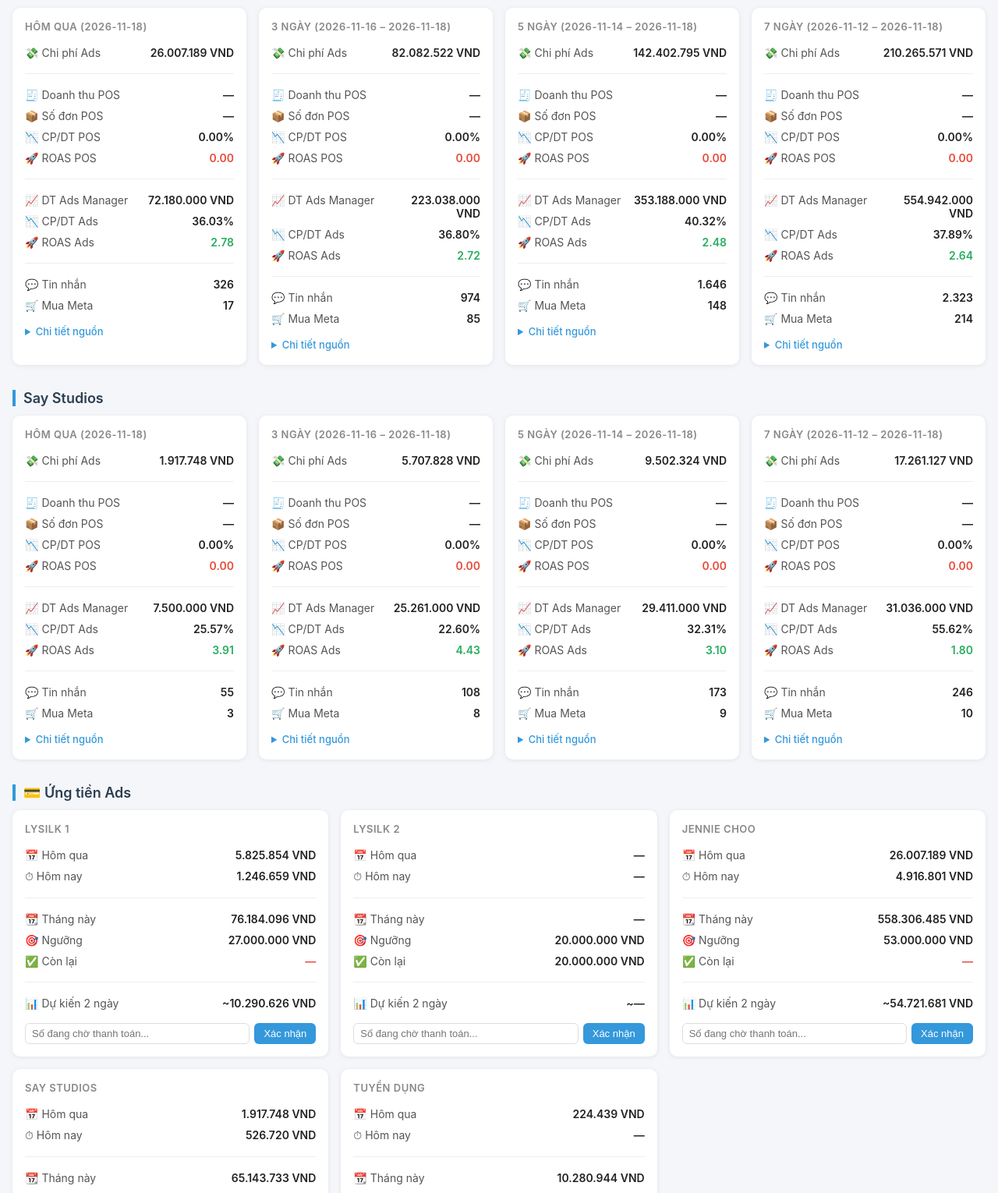
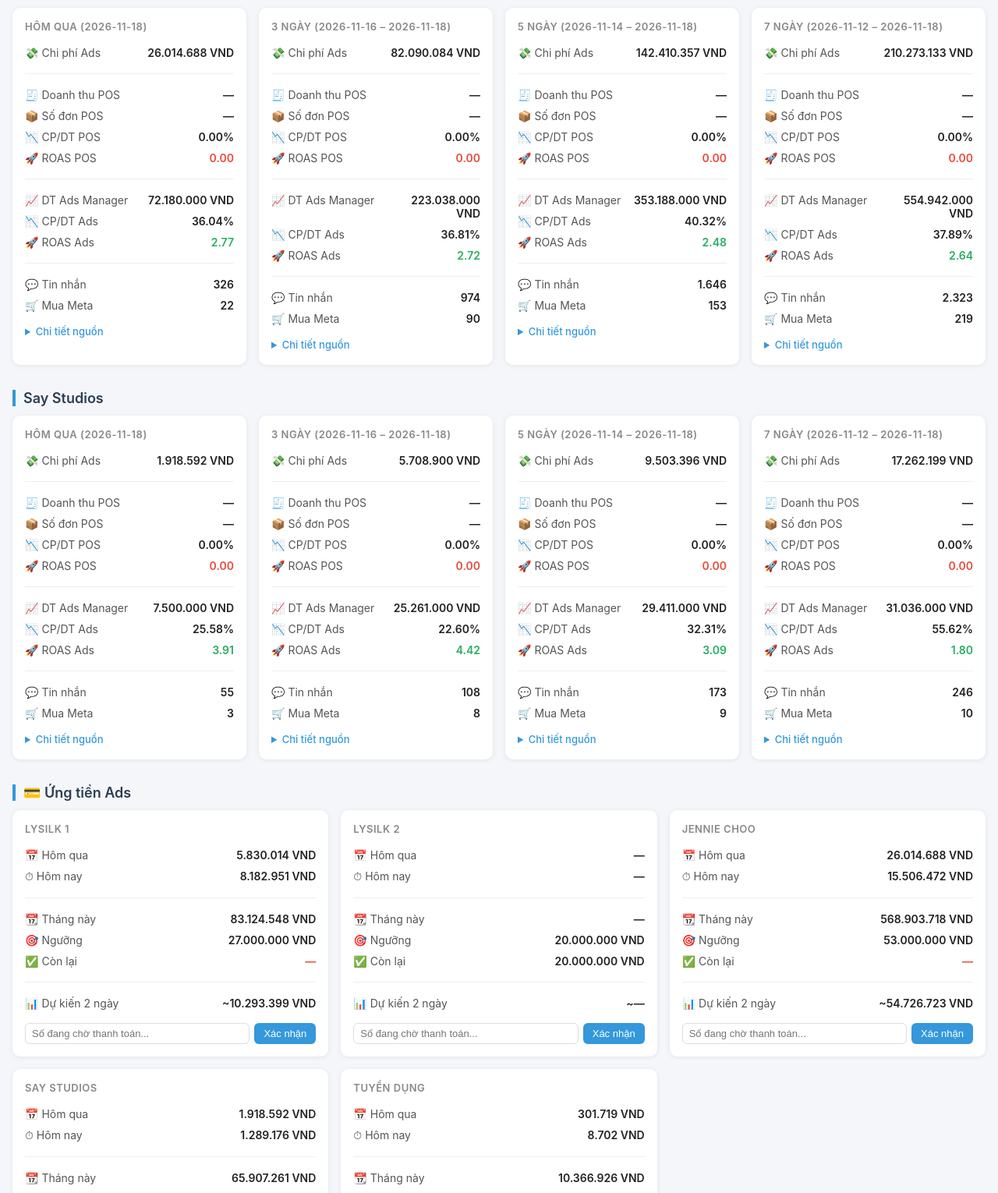
Before and after one commit to khanhle1996/bao-cao-ads-pos, a plain HTML site: page docs/index.html in a window 1280 px wide. Shown: the part 670-2200 px from the top of the page at 78% size. Drawn offline with Linux system fonts and the light colour scheme.

Commit message:
chore: update dashboard [skip ci]

```diff
--- a/docs/index.html
+++ b/docs/index.html
@@ -60,8 +60,8 @@
     <header>
       <h1>📊 Báo cáo Ads/POS — Antigravity</h1>
       <div class="meta">
-        <span>🕐 Cập nhật lúc: <strong>10:06 19/11/2026</strong></span>
-        <span>⏭ Dự kiến cập nhật: 11:00 19/11/2026</span>
+        <span>🕐 Cập nhật lúc: <strong>16:41 19/11/2026</strong></span>
+        <span>⏭ Dự kiến cập nhật: 17:00 19/11/2026</span>
       </div>
     </header>
 
@@ -71,7 +71,7 @@
 <div class="card">
   <div class="card-title">Hôm qua (2026-11-18)</div>
   <table>
-    <tr><td>💸 Chi phí Ads</td><td>5.825.854 VND</td></tr>
+    <tr><td>💸 Chi phí Ads</td><td>5.830.014 VND</td></tr>
     <tr><td colspan="2"><hr class="divider"></td></tr>
     <tr><td>🧾 Doanh thu POS</td><td>—</td></tr>
     <tr><td>📦 Số đơn POS</td><td>—</td></tr>
@@ -79,17 +79,17 @@
     <tr><td>🚀 ROAS POS</td><td class="roas-bad">0.00</td></tr>
     <tr><td colspan="2"><hr class="divider"></td></tr>
     <tr><td>📈 DT Ads Manager</td><td>25.959.500 VND</td></tr>
-    <tr><td>📉 CP/DT Ads</td><td>22.44%</td></tr>
-    <tr><td>🚀 ROAS Ads</td><td class="roas-good">4.46</td></tr>
+    <tr><td>📉 CP/DT Ads</td><td>22.46%</td></tr>
+    <tr><td>🚀 ROAS Ads</td><td class="roas-good">4.45</td></tr>
     <tr><td colspan="2"><hr class="divider"></td></tr>
     <tr><td>💬 Tin nhắn</td><td>128</td></tr>
     <tr><td>🛒 Mua Meta</td><td>24</td></tr></table>
-  <details><summary>Chi tiết nguồn</summary><div class="breakdown">Ads: 333437301521518: 5.825.854 VND; 3219708974940795: —<br>POS: 638801: — / 0 đơn</div></details>
+  <details><summary>Chi tiết nguồn</summary><div class="breakdown">Ads: 333437301521518: 5.830.014 VND; 3219708974940795: —<br>POS: 638801: — / 0 đơn</div></details>
 </div>
 <div class="card">
   <div class="card-title">3 ngày (2026-11-16 – 2026-11-18)</div>
   <table>
-    <tr><td>💸 Chi phí Ads</td><td>15.435.939 VND</td></tr>
+    <tr><td>💸 Chi phí Ads</td><td>15.440.099 VND</td></tr>
     <tr><td colspan="2"><hr class="divider"></td></tr>
     <tr><td>🧾 Doanh thu POS</td><td>—</td></tr>
     <tr><td>📦 Số đơn POS</td><td>—</td></tr>
@@ -102,12 +102,12 @@
     <tr><td colspan="2"><hr class="divider"></td></tr>
     <tr><td>💬 Tin nhắn</td><td>311</td></tr>
     <tr><td>🛒 Mua Meta</td><td>58</td></tr></table>
-  <details><summary>Chi tiết nguồn</summary><div class="breakdown">Ads: 333437301521518: 15.435.939 VND; 3219708974940795: —<br>POS: 638801: — / 0 đơn</div></details>
+  <details><summary>Chi tiết nguồn</summary><div class="breakdown">Ads: 333437301521518: 15.440.099 VND; 3219708974940795: —<br>POS: 638801: — / 0 đơn</div></details>
 </div>
 <div class="card">
   <div class="card-title">5 ngày (2026-11-14 – 2026-11-18)</div>
   <table>
-    <tr><td>💸 Chi phí Ads</td><td>24.992.205 VND</td></tr>
+    <tr><td>💸 Chi phí Ads</td><td>24.996.365 VND</td></tr>
     <tr><td colspan="2"><hr class="divider"></td></tr>
     <tr><td>🧾 Doanh thu POS</td><td>—</td></tr>
     <tr><td>📦 Số đơn POS</td><td>—</td></tr>
@@ -115,17 +115,17 @@
     <tr><td>🚀 ROAS POS</td><td class="roas-bad">0.00</td></tr>
     <tr><td colspan="2"><hr class="divider"></td></tr>
     <tr><td>📈 DT Ads Manager</td><td>92.928.500 VND</td></tr>
-    <tr><td>📉 CP/DT Ads</td><td>26.89%</td></tr>
+    <tr><td>📉 CP/DT Ads</td><td>26.90%</td></tr>
     <tr><td>🚀 ROAS Ads</td><td class="roas-good">3.72</td></tr>
     <tr><td colspan="2"><hr class="divider"></td></tr>
     <tr><td>💬 Tin nhắn</td><td>484</td></tr>
     <tr><td>🛒 Mua Meta</td><td>86</td></tr></table>
-  <details><summary>Chi tiết nguồn</summary><div class="breakdown">Ads: 333437301521518: 24.992.205 VND; 3219708974940795: —<br>POS: 638801: — / 0 đơn</div></details>
+  <details><summary>Chi tiết nguồn</summary><div class="breakdown">Ads: 333437301521518: 24.996.365 VND; 3219708974940795: —<br>POS: 638801: — / 0 đơn</div></details>
 </div>
 <div class="card">
   <div class="card-title">7 ngày (2026-11-12 – 2026-11-18)</div>
   <table>
-    <tr><td>💸 Chi phí Ads</td><td>32.547.891 VND</td></tr>
+    <tr><td>💸 Chi phí Ads</td><td>32.552.051 VND</td></tr>
     <tr><td colspan="2"><hr class="divider"></td></tr>
     <tr><td>🧾 Doanh thu POS</td><td>—</td></tr>
     <tr><td>📦 Số đơn POS</td><td>—</td></tr>
@@ -138,7 +138,7 @@
     <tr><td colspan="2"><hr class="divider"></td></tr>
     <tr><td>💬 Tin nhắn</td><td>556</td></tr>
     <tr><td>🛒 Mua Meta</td><td>99</td></tr></table>
-  <details><summary>Chi tiết nguồn</summary><div class="breakdown">Ads: 333437301521518: 32.547.891 VND; 3219708974940795: —<br>POS: 638801: — / 0 đơn</div></details>
+  <details><summary>Chi tiết nguồn</summary><div class="breakdown">Ads: 333437301521518: 32.552.051 VND; 3219708974940795: —<br>POS: 638801: — / 0 đơn</div></details>
 </div></div>
 </section>
 <section class="brand">
@@ -147,7 +147,7 @@
 <div class="card">
   <div class="card-title">Hôm qua (2026-11-18)</div>
   <table>
-    <tr><td>💸 Chi phí Ads</td><td>26.007.189 VND</td></tr>
+    <tr><td>💸 Chi phí Ads</td><td>26.014.688 VND</td></tr>
     <tr><td colspan="2"><hr class="divider"></td></tr>
     <tr><td>🧾 Doanh thu POS</td><td>—</td></tr>
     <tr><td>📦 Số đơn POS</td><td>—</td></tr>
@@ -155,17 +155,17 @@
     <tr><td>🚀 ROAS POS</td><td class="roas-bad">0.00</td></tr>
     <tr><td colspan="2"><hr class="divider"></td></tr>
     <tr><td>📈 DT Ads Manager</td><td>72.180.000 VND</td></tr>
-    <tr><td>📉 CP/DT Ads</td><td>36.03%</td></tr>
-    <tr><td>🚀 ROAS Ads</td><td class="roas-good">2.78</td></tr>
+    <tr><td>📉 CP/DT Ads</td><td>36.04%</td></tr>
+    <tr><td>🚀 ROAS Ads</td><td class="roas-good">2.77</td></tr>
     <tr><td colspan="2"><hr class="divider"></td></tr>
     <tr><td>💬 Tin nhắn</td><td>326</td></tr>
-    <tr><td>🛒 Mua Meta</td><td>17</td></tr></table>
-  <details><summary>Chi tiết nguồn</summary><div class="breakdown">Ads: 692061999078661: 26.007.189 VND<br>POS: 20094936: — / 0 đơn</div></details>
+    <tr><td>🛒 Mua Meta</td><td>22</td></tr></table>
+  <details><summary>Chi tiết nguồn</summary><div class="breakdown">Ads: 692061999078661: 26.014.688 VND<br>POS: 20094936: — / 0 đơn</div></details>
 </div>
 <div class="card">
   <div class="card-title">3 ngày (2026-11-16 – 2026-11-18)</div>
   <table>
-    <tr><td>💸 Chi phí Ads</td><td>82.082.522 VND</td></tr>
+    <tr><td>💸 Chi phí Ads</td><td>82.090.084 VND</td></tr>
     <tr><td colspan="2"><hr class="divider"></td></tr>
     <tr><td>🧾 Doanh thu POS</td><td>—</td></tr>
     <tr><td>📦 Số đơn POS</td><td>—</td></tr>
@@ -173,17 +173,17 @@
     <tr><td>🚀 ROAS POS</td><td class="roas-bad">0.00</td></tr>
     <tr><td colspan="2"><hr class="divider"></td></tr>
     <tr><td>📈 DT Ads Manager</td><td>223.038.000 VND</td></tr>
-    <tr><td>📉 CP/DT Ads</td><td>36.80%</td></tr>
+    <tr><td>📉 CP/DT Ads</td><td>36.81%</td></tr>
     <tr><td>🚀 ROAS Ads</td><td class="roas-good">2.72</td></tr>
     <tr><td colspan="2"><hr class="divider"></td></tr>
     <tr><td>💬 Tin nhắn</td><td>974</td></tr>
-    <tr><td>🛒 Mua Meta</td><td>85</td></tr></table>
-  <details><summary>Chi tiết nguồn</summary><div class="breakdown">Ads: 692061999078661: 82.082.522 VND<br>POS: 20094936: — / 0 đơn</div></details>
+    <tr><td>🛒 Mua Meta</td><td>90</td></tr></table>
+  <details><summary>Chi tiết nguồn</summary><div class="breakdown">Ads: 692061999078661: 82.090.084 VND<br>POS: 20094936: — / 0 đơn</div></details>
 </div>
 <div class="card">
   <div class="card-title">5 ngày (2026-11-14 – 2026-11-18)</div>
   <table>
-    <tr><td>💸 Chi phí Ads</td><td>142.402.795 VND</td></tr>
+    <tr><td>💸 Chi phí Ads</td><td>142.410.357 VND</td></tr>
     <tr><td colspan="2"><hr class="divider"></td></tr>
     <tr><td>🧾 Doanh thu POS</td><td>—</td></tr>
     <tr><td>📦 Số đơn POS</td><td>—</td></tr>
@@ -195,13 +195,13 @@
     <tr><td>🚀 ROAS Ads</td><td class="roas-good">2.48</td></tr>
     <tr><td colspan="2"><hr class="divider"></td></tr>
     <tr><td>💬 Tin nhắn</td><td>1.646</td></tr>
-    <tr><td>🛒 Mua Meta</td><td>148</td></tr></table>
-  <details><summary>Chi tiết nguồn</summary><div class="breakdown">Ads: 692061999078661: 142.402.795 VND<br>POS: 20094936: — / 0 đơn</div></details>
+    <tr><td>🛒 Mua Meta</td><td>153</td></tr></table>
+  <details><summary>Chi tiết nguồn</summary><div class="breakdown">Ads: 692061999078661: 142.410.357 VND<br>POS: 20094936: — / 0 đơn</div></details>
 </div>
 <div class="card">
   <div class="card-title">7 ngày (2026-11-12 – 2026-11-18)</div>
   <table>
-    <tr><td>💸 Chi phí Ads</td><td>210.265.571 VND</td></tr>
+    <tr><td>💸 Chi phí Ads</td><td>210.273.133 VND</td></tr>
     <tr><td colspan="2"><hr class="divider"></td></tr>
     <tr><td>🧾 Doanh thu POS</td><td>—</td></tr>
     <tr><td>📦 Số đơn POS</td><td>—</td></tr>
@@ -213,8 +213,8 @@
     <tr><td>🚀 ROAS Ads</td><td class="roas-good">2.64</td></tr>
     <tr><td colspan="2"><hr class="divider"></td></tr>
     <tr><td>💬 Tin nhắn</td><td>2.323</td></tr>
-    <tr><td>🛒 Mua Meta</td><td>214</td></tr></table>
-  <details><summary>Chi tiết nguồn</summary><div class="breakdown">Ads: 692061999078661: 210.265.571 VND<br>POS: 20094936: — / 0 đơn</div></details>
+    <tr><td>🛒 Mua Meta</td><td>219</td></tr></table>
+  <details><summary>Chi tiết nguồn</summary><div class="breakdown">Ads: 692061999078661: 210.273.133 VND<br>POS: 20094936: — / 0 đơn</div></details>
 </div></div>
 </section>
 <section class="brand">
@@ -223,7 +223,7 @@
 <div class="card">
   <div class="card-title">Hôm qua (2026-11-18)</div>
   <table>
-    <tr><td>💸 Chi phí Ads</td><td>1.917.748 VND</td></tr>
+    <tr><td>💸 Chi phí Ads</td><td>1.918.592 VND</td></tr>
     <tr><td colspan="2"><hr class="divider"></td></tr>
     <tr><td>🧾 Doanh thu POS</td><td>—</td></tr>
     <tr><td>📦 Số đơn POS</td><td>—</td></tr>
@@ -231,17 +231,17 @@
     <tr><td>🚀 ROAS POS</td><td class="roas-bad">0.00</td></tr>
     <tr><td colspan="2"><hr class="divider"></td></tr>
     <tr><td>📈 DT Ads Manager</td><td>7.500.000 VND</td></tr>
-    <tr><td>📉 CP/DT Ads</td><td>25.57%</td></tr>
+    <tr><td>📉 CP/DT Ads</td><td>25.58%</td></tr>
     <tr><td>🚀 ROAS Ads</td><td class="roas-good">3.91</td></tr>
     <tr><td colspan="2"><hr class="divider"></td></tr>
     <tr><td>💬 Tin nhắn</td><td>55</td></tr>
     <tr><td>🛒 Mua Meta</td><td>3</td></tr></table>
-  <details><summary>Chi tiết nguồn</summary><div class="breakdown">Ads: 1738022036969927: 1.917.748 VND<br>POS: 2619361: — / 0 đơn</div></details>
+  <details><summary>Chi tiết nguồn</summary><div class="breakdown">Ads: 1738022036969927: 1.918.592 VND<br>POS: 2619361: — / 0 đơn</div></details>
 </div>
 <div class="card">
   <div class="card-title">3 ngày (2026-11-16 – 2026-11-18)</div>
   <table>
-    <tr><td>💸 Chi phí Ads</td><td>5.707.828 VND</td></tr>
+    <tr><td>💸 Chi phí Ads</td><td>5.708.900 VND</td></tr>
     <tr><td colspan="2"><hr class="divider"></td></tr>
     <tr><td>🧾 Doanh thu POS</td><td>—</td></tr>
     <tr><td>📦 Số đơn POS</td><td>—</td></tr>
@@ -250,16 +250,16 @@
     <tr><td colspan="2"><hr class="divider"></td></tr>
     <tr><td>📈 DT Ads Manager</td><td>25.261.000 VND</td></tr>
     <tr><td>📉 CP/DT Ads</td><td>22.60%</td></tr>
-    <tr><td>🚀 ROAS Ads</td><td class="roas-good">4.43</td></tr>
+    <tr><td>🚀 ROAS Ads</td><td class="roas-good">4.42</td></tr>
     <tr><td colspan="2"><hr class="divider"></td></tr>
     <tr><td>💬 Tin nhắn</td><td>108</td></tr>
     <tr><td>🛒 Mua Meta</td><td>8</td></tr></table>
-  <details><summary>Chi tiết nguồn</summary><div class="breakdown">Ads: 1738022036969927: 5.707.828 VND<br>POS: 2619361: — / 0 đơn</div></details>
+  <details><summary>Chi tiết nguồn</summary><div class="breakdown">Ads: 1738022036969927: 5.708.900 VND<br>POS: 2619361: — / 0 đơn</div></details>
 </div>
 <div class="card">
   <div class="card-title">5 ngày (2026-11-14 – 2026-11-18)</div>
   <table>
-    <tr><td>💸 Chi phí Ads</td><td>9.502.324 VND</td></tr>
+    <tr><td>💸 Chi phí Ads</td><td>9.503.396 VND</td></tr>
     <tr><td colspan="2"><hr class="divider"></td></tr>
     <tr><td>🧾 Doanh thu POS</td><td>—</td></tr>
     <tr><td>📦 Số đơn POS</td><td>—</td></tr>
@@ -268,16 +268,16 @@
     <tr><td colspan="2"><hr class="divider"></td></tr>
     <tr><td>📈 DT Ads Manager</td><td>29.411.000 VND</td></tr>
     <tr><td>📉 CP/DT Ads</td><td>32.31%</td></tr>
-    <tr><td>🚀 ROAS Ads</td><td class="roas-good">3.10</td></tr>
+    <tr><td>🚀 ROAS Ads</td><td class="roas-good">3.09</td></tr>
     <tr><td colspan="2"><hr class="divider"></td></tr>
     <tr><td>💬 Tin nhắn</td><td>173</td></tr>
     <tr><td>🛒 Mua Meta</td><td>9</td></tr></table>
-  <details><summary>Chi tiết nguồn</summary><div class="breakdown">Ads: 1738022036969927: 9.502.324 VND<br>POS: 2619361: — / 0 đơn</div></details>
+  <details><summary>Chi tiết nguồn</summary><div class="breakdown">Ads: 1738022036969927: 9.503.396 VND<br>POS: 2619361: — / 0 đơn</div></details>
 </div>
 <div class="card">
   <div class="card-title">7 ngày (2026-11-12 – 2026-11-18)</div>
   <table>
-    <tr><td>💸 Chi phí Ads</td><td>17.261.127 VND</td></tr>
+    <tr><td>💸 Chi phí Ads</td><td>17.262.199 VND</td></tr>
     <tr><td colspan="2"><hr class="divider"></td></tr>
     <tr><td>🧾 Doanh thu POS</td><td>—</td></tr>
     <tr><td>📦 Số đơn POS</td><td>—</td></tr>
@@ -290,24 +290,24 @@
     <tr><td colspan="2"><hr class="divider"></td></tr>
     <tr><td>💬 Tin nhắn</td><td>246</td></tr>
     <tr><td>🛒 Mua Meta</td><td>10</td></tr></table>
-  <details><summary>Chi tiết nguồn</summary><div class="breakdown">Ads: 1738022036969927: 17.261.127 VND<br>POS: 2619361: — / 0 đơn</div></details>
+  <details><summary>Chi tiết nguồn</summary><div class="breakdown">Ads: 1738022036969927: 17.262.199 VND<br>POS: 2619361: — / 0 đơn</div></details>
 </div></div>
 </section>
 
 <section class="brand">
   <h2>💳 Ứng tiền Ads</h2>
   <div class="cards cards-5">
-<div class="card billing-card" data-account-id="333437301521518" data-threshold="27000000" data-forecast="10290626">
+<div class="card billing-card" data-account-id="333437301521518" data-threshold="27000000" data-forecast="10293399">
   <div class="card-title">Lysilk 1</div>
   <table>
-    <tr><td>📅 Hôm qua</td><td>5.825.854 VND</td></tr>
-    <tr><td>⏱ Hôm nay</td><td>1.246.659 VND</td></tr>
+    <tr><td>📅 Hôm qua</td><td>5.830.014 VND</td></tr>
+    <tr><td>⏱ Hôm nay</td><td>8.182.951 VND</td></tr>
     <tr><td colspan="2"><hr class="divider"></td></tr>
-    <tr><td>📆 Tháng này</td><td>76.184.096 VND</td></tr>
+    <tr><td>📆 Tháng này</td><td>83.124.548 VND</td></tr>
     <tr><td>🎯 Ngưỡng</td><td>27.000.000 VND</td></tr>
     <tr><td>✅ Còn lại</td><td class="remaining-val threshold-warn">—</td></tr>
     <tr><td colspan="2"><hr class="divider"></td></tr>
-    <tr><td>📊 Dự kiến 2 ngày</td><td>~10.290.626 VND</td></tr></table>
+    <tr><td>📊 Dự kiến 2 ngày</td><td>~10.293.399 VND</td></tr></table>
 
   <div class="billing-input">
     <input type="text" class="pending-input" placeholder="Số đang chờ thanh toán...">
@@ -331,51 +331,51 @@
     <button class="done-btn">Xác nhận</button>
   </div>
 </div>
-<div class="card billing-card" data-account-id="692061999078661" data-threshold="53000000" data-forecast="54721681">
+<div class="card billing-card" data-account-id="692061999078661" data-threshold="53000000" data-forecast="54726722">
   <div class="card-title">Jennie Choo</div>
   <table>
-    <tr><td>📅 Hôm qua</td><td>26.007.189 VND</td></tr>
-    <tr><td>⏱ Hôm nay</td><td>4.916.801 VND</td></tr>
+    <tr><td>📅 Hôm qua</td><td>26.014.688 VND</td></tr>
+    <tr><td>⏱ Hôm nay</td><td>15.506.472 VND</td></tr>
     <tr><td colspan="2"><hr class="divider"></td></tr>
-    <tr><td>📆 Tháng này</td><td>558.306.485 VND</td></tr>
+    <tr><td>📆 Tháng này</td><td>568.903.718 VND</td></tr>
     <tr><td>🎯 Ngưỡng</td><td>53.000.000 VND</td></tr>
     <tr><td>✅ Còn lại</td><td class="remaining-val threshold-warn">—</td></tr>
     <tr><td colspan="2"><hr class="divider"></td></tr>
-    <tr><td>📊 Dự kiến 2 ngày</td><td>~54.721.681 VND</td></tr></table>
+    <tr><td>📊 Dự kiến 2 ngày</td><td>~54.726.723 VND</td></tr></table>
 
   <div class="billing-input">
     <input type="text" class="pending-input" placeholder="Số đang chờ thanh toán...">
     <button class="done-btn">Xác nhận</button>
   </div>
 </div>
-<div class="card billing-card" data-account-id="1738022036969927" data-threshold="23000000" data-forecast="3805218">
+<div class="card billing-card" data-account-id="1738022036969927" data-threshold="23000000" data-forecast="3805933">
   <div class="card-title">Say Studios</div>
   <table>
-    <tr><td>📅 Hôm qua</td><td>1.917.748 VND</td></tr>
-    <tr><td>⏱ Hôm nay</td><td>526.720 VND</td></tr>
+    <tr><td>📅 Hôm qua</td><td>1.918.592 VND</td></tr>
+    <tr><td>⏱ Hôm nay</td><td>1.289.176 VND</td></tr>
     <tr><td colspan="2"><hr class="divider"></td></tr>
-    <tr><td>📆 Tháng này</td><td>65.143.733 VND</td></tr>
+    <tr><td>📆 Tháng này</td><td>65.907.261 VND</td></tr>
     <tr><td>🎯 Ngưỡng</td><td>23.000.000 VND</td></tr>
     <tr><td>✅ Còn lại</td><td class="remaining-val threshold-warn">—</td></tr>
     <tr><td colspan="2"><hr class="divider"></td></tr>
-    <tr><td>📊 Dự kiến 2 ngày</td><td>~3.805.219 VND</td></tr></table>
+    <tr><td>📊 Dự kiến 2 ngày</td><td>~3.805.933 VND</td></tr></table>
 
   <div class="billing-input">
     <input type="text" class="pending-input" placeholder="Số đang chờ thanh toán...">
     <button class="done-btn">Xác nhận</button>
   </div>
 </div>
-<div class="card billing-card" data-account-id="404341798635756" data-threshold="2000000" data-forecast="661532">
+<div class="card billing-card" data-account-id="404341798635756" data-threshold="2000000" data-forecast="713052">
   <div class="card-title">Tuyển dụng</div>
   <table>
-    <tr><td>📅 Hôm qua</td><td>224.439 VND</td></tr>
-    <tr><td>⏱ Hôm nay</td><td>—</td></tr>
+    <tr><td>📅 Hôm qua</td><td>301.719 VND</td></tr>
+    <tr><td>⏱ Hôm nay</td><td>8.702 VND</td></tr>
     <tr><td colspan="2"><hr class="divider"></td></tr>
-    <tr><td>📆 Tháng này</td><td>10.280.944 VND</td></tr>
+    <tr><td>📆 Tháng này</td><td>10.366.926 VND</td></tr>
     <tr><td>🎯 Ngưỡng</td><td>2.000.000 VND</td></tr>
     <tr><td>✅ Còn lại</td><td class="remaining-val threshold-warn">—</td></tr>
     <tr><td colspan="2"><hr class="divider"></td></tr>
-    <tr><td>📊 Dự kiến 2 ngày</td><td>~661.533 VND</td></tr></table>
+    <tr><td>📊 Dự kiến 2 ngày</td><td>~713.053 VND</td></tr></table>
 
   <div class="billing-input">
     <input type="text" class="pending-input" placeholder="Số đang chờ thanh toán...">
```
Also changed, not shown: docs/san-pham.html (+6 -6 lines).
